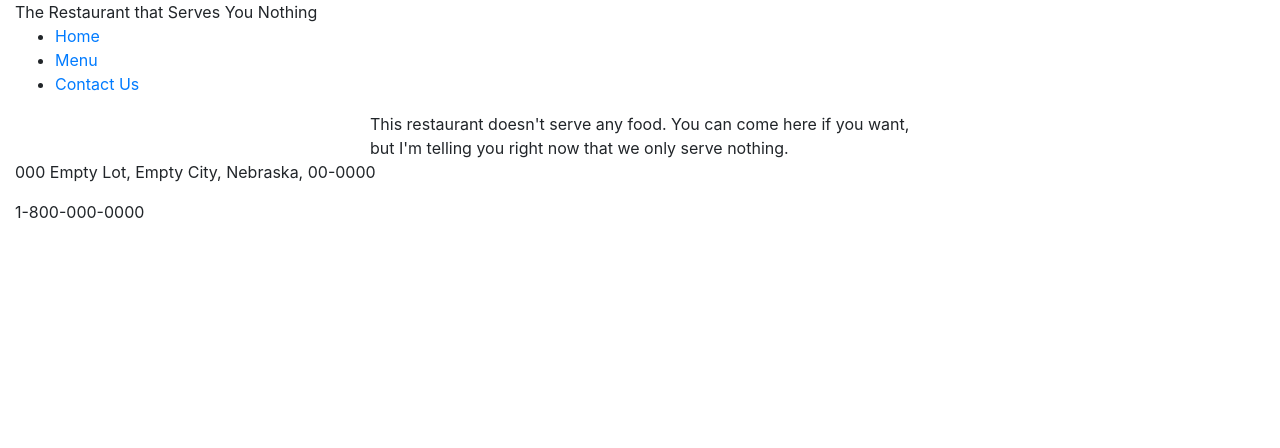
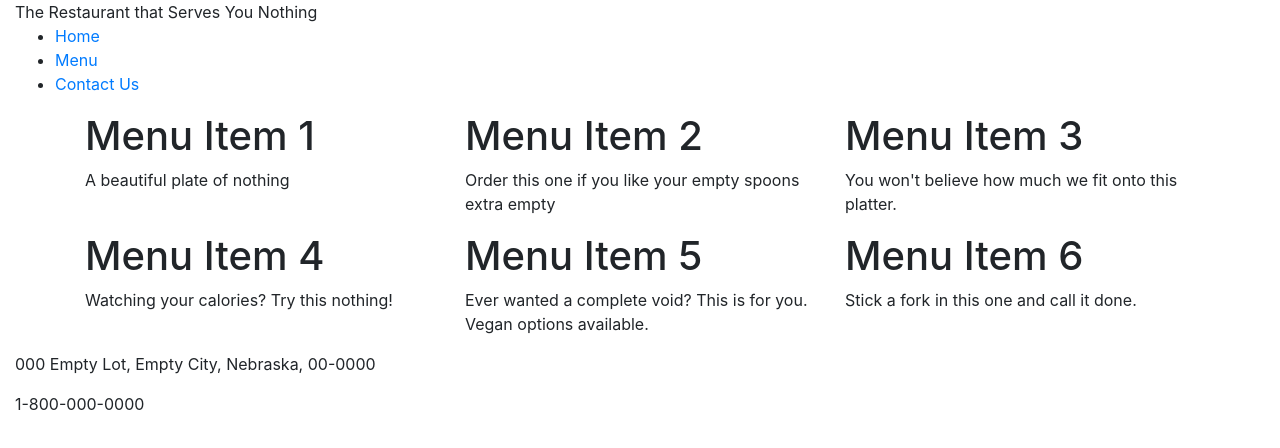
Before and after one commit to maixiem/maixiem.github.io, a plain HTML site: page gen10/restaurant_menu.html in a window 1280 px wide. Drawn offline with nearby package versions, Linux system fonts and the light colour scheme.

Commit message:
Update restaurant_menu.html

```diff
--- a/gen10/restaurant_menu.html
+++ b/gen10/restaurant_menu.html
@@ -1,6 +1,6 @@
 <html lang="en" charset="UTF-8">
 <head>
-<title>Home Page</title>
+<title>Menu</title>
 <script src="https://code.jquery.com/jquery-3.2.1.slim.min.js" integrity="sha384-KJ3o2DKtIkvYIK3UENzmM7KCkRr/rE9/Qpg6aAZGJwFDMVNA/GpGFF93hXpG5KkN" crossorigin="anonymous"></script>
 <script src="https://cdnjs.cloudflare.com/ajax/libs/popper.js/1.12.9/umd/popper.min.js" integrity="sha384-ApNbgh9B+Y1QKtv3Rn7W3mgPxhU9K/ScQsAP7hUibX39j7fakFPskvXusvfa0b4Q" crossorigin="anonymous"></script>
 <link rel="stylesheet" href="https://maxcdn.bootstrapcdn.com/bootstrap/4.0.0/css/bootstrap.min.css" integrity="sha384-Gn5384xqQ1aoWXA+058RXPxPg6fy4IWvTNh0E263XmFcJlSAwiGgFAW/dAiS6JXm" crossorigin="anonymous">
@@ -21,11 +21,32 @@ The Restaurant that Serves You Nothing
 <section class="container">
 <div class="row">
   <div role="presentation" class="col">
+    <h1>Menu Item 1</h1>
+    <p>A beautiful plate of nothing</p>
     </div>
-    <div class="col-6">
-      This restaurant doesn't serve any food. You can come here if you want, but I'm telling you right now that we only serve nothing.
+    <div class="col">
+      <h1>Menu Item 2</h1>
+      <p>Order this one if you like your empty spoons extra empty</p>
     </div>
     <div role="presentation" class="col">
+      <h1>Menu Item 3</h1>
+      <p>You won't believe how much we fit onto this platter.</p>
+    </div>
+ </div>
+</section>
+<section class="container">
+<div class="row">
+  <div role="presentation" class="col">
+    <h1>Menu Item 4</h1>
+    <p>Watching your calories? Try this nothing!</p>
+    </div>
+    <div class="col">
+      <h1>Menu Item 5</h1>
+      <p>Ever wanted a complete void? This is for you. Vegan options available.</p>
+    </div>
+    <div role="presentation" class="col">
+      <h1>Menu Item 6</h1>
+      <p>Stick a fork in this one and call it done.</p>
     </div>
  </div>
 </section>
```
